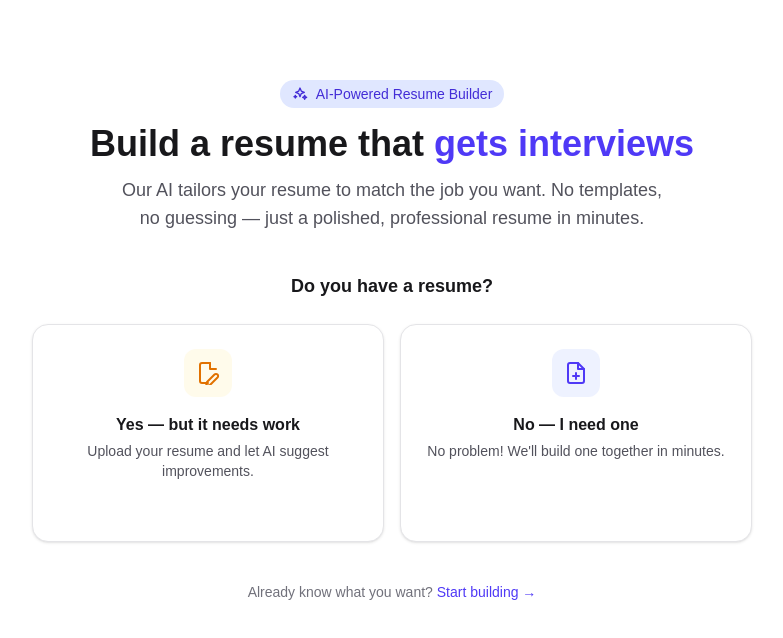
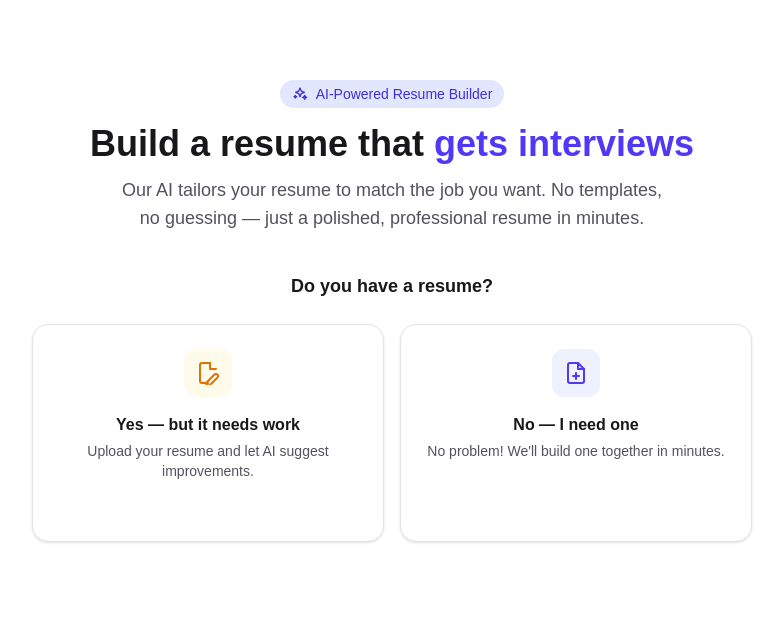
Before and after one commit to whatifmediagroup/resum-ai, a Next.js app: page / in a window 1280 px wide. Shown: the top 638 px of the page, without its empty margins (248-1031 px from the left). Built offline with nearby package versions, Linux system fonts and the light colour scheme.

Commit message:
Get rid of extra text on landing page and linkrows are horizontal

```diff
--- a/app/page.tsx
+++ b/app/page.tsx
@@ -70,18 +70,23 @@ export default async function Landing({
           {jc.title ? (
             <>
               Land your next{" "}
-              <span className="text-indigo-600 dark:text-indigo-400">{jc.title}</span> role
+              <span className="text-indigo-600 dark:text-indigo-400">
+                {jc.title}
+              </span>{" "}
+              role
             </>
           ) : (
             <>
               Build a resume that{" "}
-              <span className="text-indigo-600 dark:text-indigo-400">gets interviews</span>
+              <span className="text-indigo-600 dark:text-indigo-400">
+                gets interviews
+              </span>
             </>
           )}
         </h1>
         <p className="mx-auto mt-3 max-w-xl text-balance text-lg text-zinc-600 dark:text-zinc-400">
-          Our AI tailors your resume to match the job you want. No templates, no guessing —
-          just a polished, professional resume in minutes.
+          Our AI tailors your resume to match the job you want. No templates, no
+          guessing — just a polished, professional resume in minutes.
         </p>
         {jc.keywords.length > 0 ? (
           <p className="mt-3 text-sm text-zinc-500 dark:text-zinc-500">
@@ -99,7 +104,8 @@ export default async function Landing({
         </h2>
 
         <div className="grid gap-4 sm:grid-cols-2">
-          {paths.map(({ id, Icon, title, desc, iconClass, iconBgClass, route }, idx) => (
+          {paths.map(
+            ({ id, Icon, title, desc, iconClass, iconBgClass, route }, idx) => (
               <div
                 key={id}
                 className="motion-fade-up h-full"
@@ -115,25 +121,18 @@ export default async function Landing({
                     <h3 className="mb-1 font-semibold text-zinc-900 dark:text-zinc-100">
                       {title}
                     </h3>
-                  <p className="flex-1 text-sm text-zinc-600 dark:text-zinc-400">{desc}</p>
+                    <p className="flex-1 text-sm text-zinc-600 dark:text-zinc-400">
+                      {desc}
+                    </p>
                     <div className="mt-4 flex items-center gap-1 text-sm font-medium text-indigo-600 opacity-0 transition-opacity group-hover:opacity-100 dark:text-indigo-400">
                       Get started <ArrowRightIcon className="h-3.5 w-3.5" />
                     </div>
                   </div>
                 </Link>
               </div>
-          ))}
+            ),
+          )}
         </div>
-
-        <p className="mt-10 text-center text-sm text-zinc-500 dark:text-zinc-500">
-          Already know what you want?{" "}
-          <Link
-            href={buildHref}
-            className="font-medium text-indigo-600 hover:underline dark:text-indigo-400"
-          >
-            Start building →
-          </Link>
-        </p>
       </div>
     </main>
   );
--- a/app/preview/_components/ResumeDocument.tsx
+++ b/app/preview/_components/ResumeDocument.tsx
@@ -34,7 +34,13 @@ function makeStyles(fontSize: number) {
     jobTitle: { fontWeight: 700 },
     dates: { color: "#555", flexShrink: 0 },
     bullet: { marginLeft: 10, marginTop: 3 },
-    linkRow: { color: "#0645AD", fontSize: 9, marginTop: 2 },
+    linkRow: {
+      flexDirection: "row",
+      justifyContent: "space-between",
+      color: "#0645AD",
+      fontSize: 9,
+      marginTop: 2,
+    },
   });
 }
 
@@ -69,7 +75,6 @@ export function ResumeDocument({
             {linkEntries.map((l, i) => (
               <Link key={i} src={l.href}>
                 {l.label}
-                {i < linkEntries.length - 1 ? "  •  " : ""}
               </Link>
             ))}
           </View>
```
Lines whose indentation alone changed are shown as unchanged.
